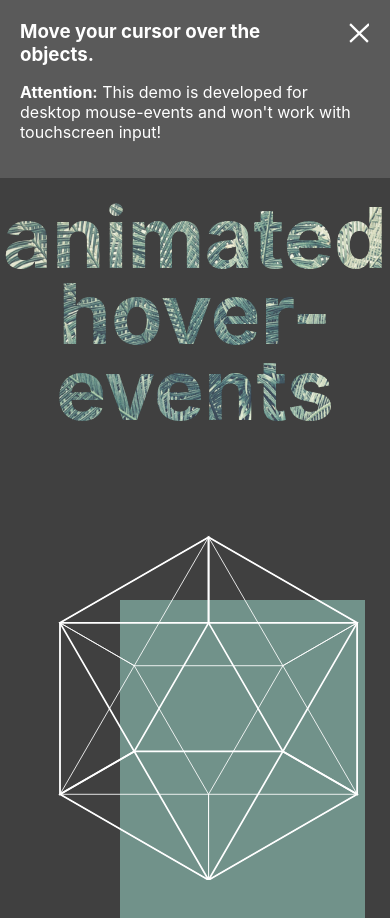
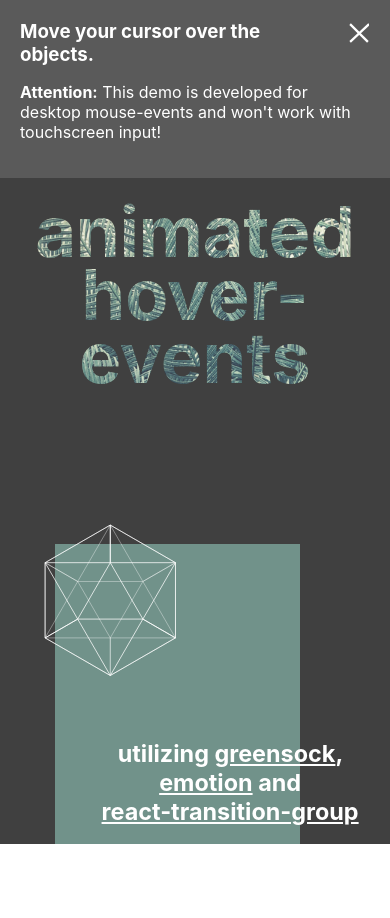
Before and after one commit to markusphil/animation-demo, a React (Create React App) app: page / in a window 390 px wide. After the commit the page ends 844 px from the top, so only its background shows below. Built offline with nearby package versions, Linux system fonts and the light colour scheme.

Commit message:
improved responsiveness

```diff
--- a/src/App.css
+++ b/src/App.css
@@ -1,7 +1,8 @@
 
 .app {
   background-color: rgb(64, 64, 64);
-  min-height: 100vh;
+  min-height: 800px;
+  height: 100vh;
   overflow: hidden;
 
 }
@@ -120,8 +121,8 @@
 .display {
   z-index: 802;
   position: absolute;
-  top: 450px;
-  left: 180px;
+  top: 50%;
+  left: 20%;
   max-width: 600px;
 }
 .display h2 {
@@ -207,6 +208,7 @@
   max-width: 1000px;
   margin: auto;
   text-align: center;
+  min-height: 670px
 
 }
 .modal-head {
@@ -233,12 +235,34 @@
 .modal-footer {
   padding-bottom: 30px;
 }
+@media all and (max-height: 800px) {
+  .app{
+    height: 100vh;
+    overflow: scroll
+  }
+  .wrapper, .modal-box {
+    top: 50px;
+  }
+}
+@media all and (max-width: 1500px) {
+  .app{
+    height: 100vh;
+    overflow: scroll
+  }
+  .modal-btn {
+    top:auto;
+    bottom: 10px;
+    left: 5px;
+    width: 100px
+  }
+}
 
 @media all and (max-width: 880px) {
   .modal-box{
     top:0;
-    height:100%;
+    height:100vh;
     overflow: scroll;
+    min-height:auto;
   }
   .modal-container{
     height:auto;
@@ -246,29 +270,34 @@
   .titleContainer{
     height:400px
   }
+  .icosahedron {
+    max-width:50%;
+    top: 0;
+    left: -10px;
+  }
+  .backplate {
+    width: 70%;
+    height: 400px;
+    top: 10%;
+    left: 10%;
+  }
+  .display h2{
+    font-size: 6vw;
+  }
+  .modal-btn {
+    top:auto;
+    bottom: 10px;
+    left: 5px;
+    width: auto;
+    font-size: 12pt;
+    border-width:1px
+  }
 }
 
 @media all and (max-width: 600px) {
   .app{
-    height: auto;
+    overflow: scroll
   }
-  .titleContainer {
-    height:300px
-  }
-  .titleContainer h1{
-    font-size: 10vh;
-  }
-  .board-container {
-    width: 90%;
-    height: 440px
-  }
-  .backplate {
-    width: 70%;
-    height: 400px
-  }
-}
-
-@media all and (max-width: 500px) {
   .info-box {
     position: relative;
     color: white;
@@ -279,4 +308,16 @@
     opacity: 0;
     transform: translateX(-500px)
   }
+  .titleContainer {
+    height:300px
+  }
+  .titleContainer h1{
+    font-size: 18vw;
+  }
+  .board-container {
+    width: 90%;
+    height: 440px
+  }
+
+
 }
--- a/src/components/board.js
+++ b/src/components/board.js
@@ -51,7 +51,7 @@
         onMouseLeave={this.resetPosition}
         >
         <div className = "icosahedron" ref= {svg => this.objectRef = svg}>
-                <Icosahedron width="400px"/>
+                <Icosahedron width="100%"/>
             </div>
         <div className ="display" ref= {svg => this.displayRef = svg}>
           <h2>utilizing <a id="gsap-link" href="https://greensock.com/" >greensock</a>, <a id="emotion-link" href="https://emotion.sh/">emotion</a> and <br/> <a id="rtg-link" href="https://reactcommunity.org/react-transition-group/">react-transition-group</a></h2>
```
